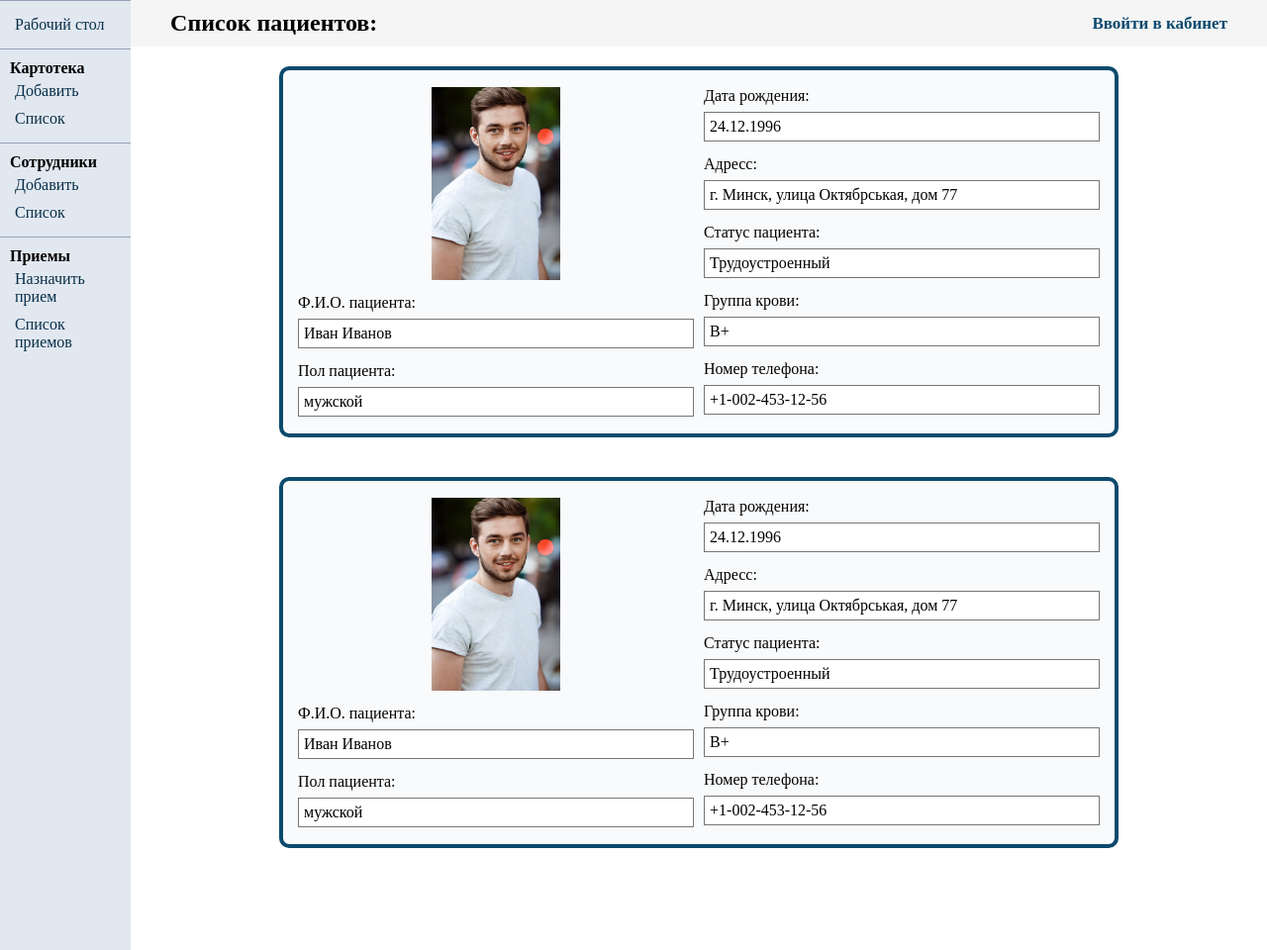
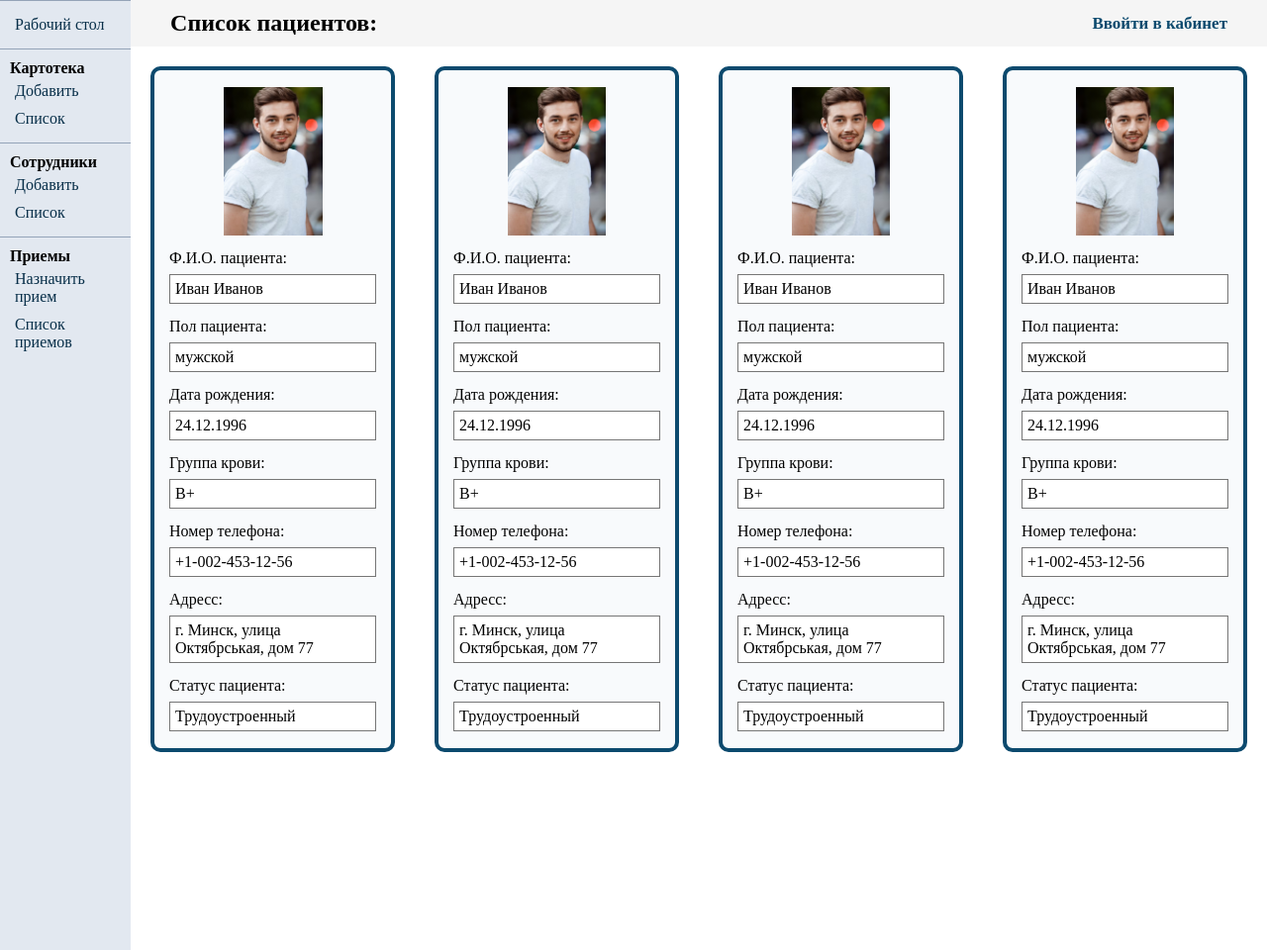
Before and after one commit to Nein243/clinic, a PHP site: page /patient_list.php in a window 1280 px wide. Shown: the whole page at 99% size. Run offline with PHP 8.4, Linux system fonts and the light colour scheme; some libraries are stand-ins or nearby versions.

Commit message:
4rd commit

```diff
--- a/patient_card.php
+++ b/patient_card.php
@@ -1,7 +1,6 @@
 <div class="add-form">
     <div class="card-form card-form_columns">
-        <div class="card-form_column">
-            <div class="card-form_row">
+            <div class="card-form_row card-form_row_image">
                 <div class="patient_image">
                     <img src="images/ivan_ivanov.avif" alt="Ivan Ivanov">
                 </div>
@@ -14,12 +13,17 @@
             <div class="card-form_header">Пол пациента:</div>
             <div class="card-form_text">мужской</div>
         </div>
-
-        </div>
-        <div class="card-form_column">
             <div class="card-form_row">
                 <div class="card-form_header">Дата рождения:</div>
                 <div class="card-form_text">24.12.1996</div>
+            </div>
+            <div class="card-form_row">
+                <div class="card-form_header">Группа крови:</div>
+                <div class="card-form_text">B+</div>
+            </div>
+            <div class="card-form_row">
+                <div class="card-form_header">Номер телефона:</div>
+                <div class="card-form_text">+1-002-453-12-56</div>
             </div>
             <div class="card-form_row">
                 <div class="card-form_header">Адресс:</div>
@@ -29,14 +33,5 @@
                 <div class="card-form_header">Статус пациента:</div>
                 <div class="card-form_text">Трудоустроенный</div>
             </div>
-            <div class="card-form_row">
-                <div class="card-form_header">Группа крови:</div>
-                <div class="card-form_text">B+</div>
-            </div>
-            <div class="card-form_row">
-                <div class="card-form_header">Номер телефона:</div>
-                <div class="card-form_text">+1-002-453-12-56</div>
     </div>
 </div>
-    </div>
-</div>
--- a/patient_list.php
+++ b/patient_list.php
@@ -6,8 +6,8 @@ require_once "header.php";
     <?php
     require_once "authorization_link.php";
     ?>
-
 </div>
+<div class="main-list">
     <?php
     require "patient_card.php";
     ?>
@@ -15,5 +15,12 @@ require "patient_card.php";
     require "patient_card.php";
     ?>
     <?php
+    require "patient_card.php";
+    ?>
+    <?php
+    require "patient_card.php";
+    ?>
+</div>
+<?php
 require_once "footer.php";
 ?>
--- a/style.css
+++ b/style.css
@@ -25,6 +25,9 @@ section{
     display: flex;
     justify-content: space-between;
     align-items: center;
+}
+.main-list{
+    display: flex;
 }
 nav{
     background-color: #e2e8f0;
@@ -55,9 +58,6 @@ main{
 .card-form_row{
     padding: 7px 5px;
 
-}
-.card-form_columns{
-    display: flex;
 }
 
 .card-form_row select, input{
@@ -95,7 +95,6 @@ main{
     padding: 5px;
     margin: 7px 0px 0px 0px;
     border: 1px solid rgb(118, 118, 118);
-    width: 400px;
 }
 .card-form_header{
     font-size: 16px;
@@ -109,8 +108,8 @@ main{
     color: #082f49;
 }
 .patient_image{
-    width: 195px;
-    height: 195px;
+    width: 150px;
+    height: 150px;
 }
 .patient_image img{
     width: 100%;
@@ -120,6 +119,11 @@ main{
 .worker_image{
     width: 260px;
     height: 260px;
+}
+.card-form_row_image{
+    width: 100%;
+    display: flex;
+    justify-content: center;
 }
 .worker_image img{
     width: 100%;
```
Lines whose indentation alone changed are shown as unchanged.
